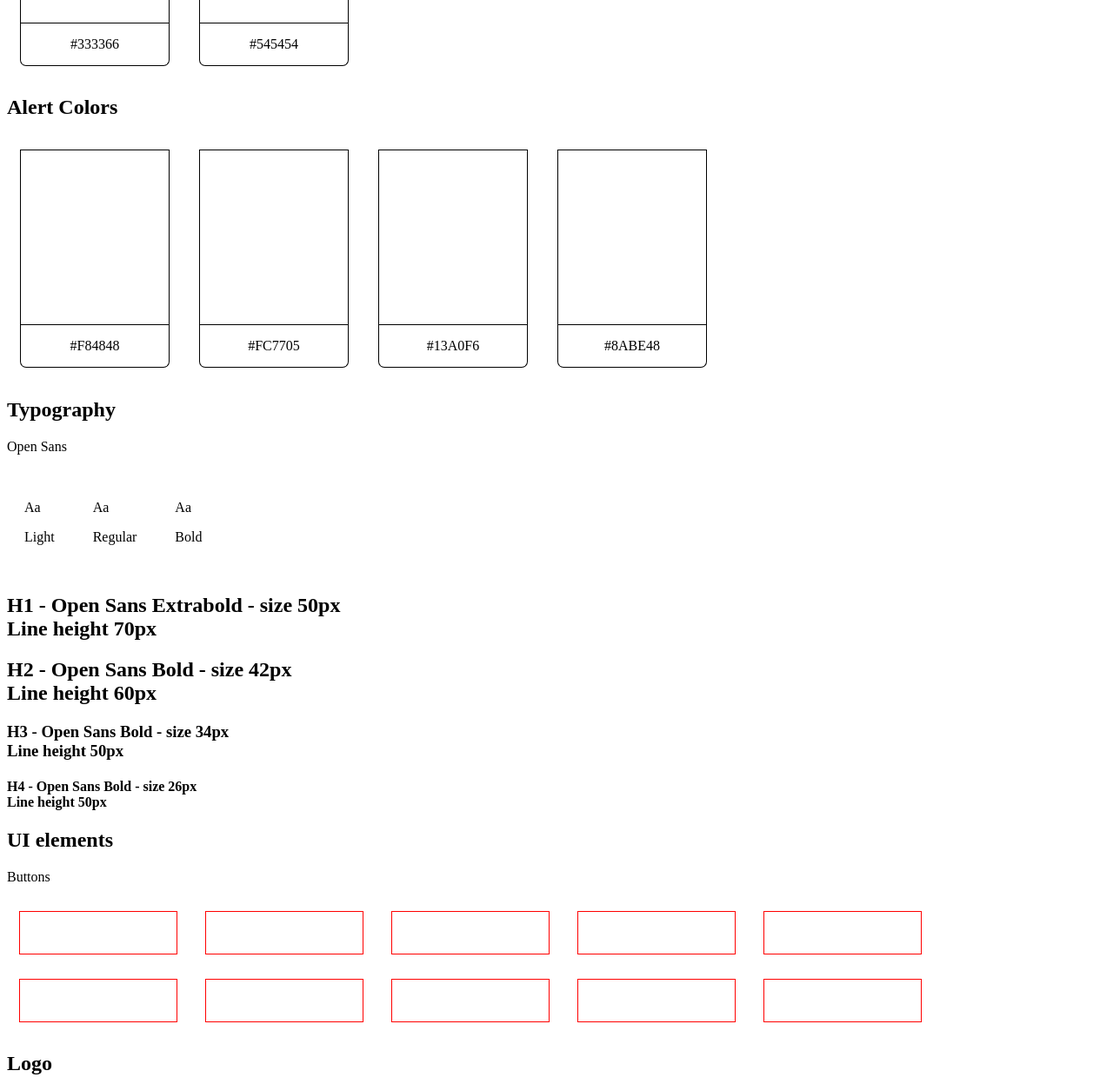
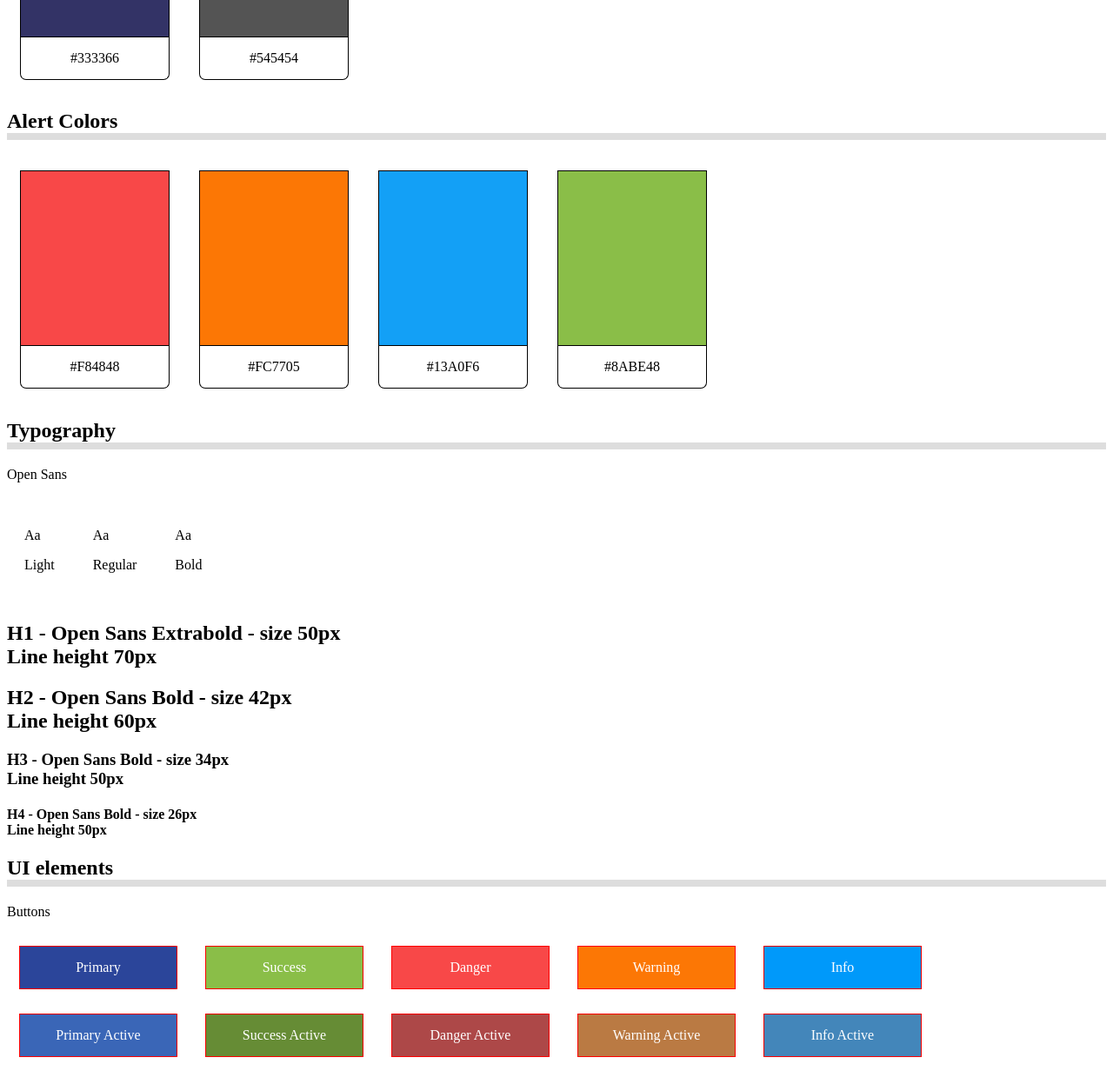
Before and after one commit to asjohnson810/M18Challenge, a plain HTML site: page index.html in a window 1280 px wide. Shown: the part 910-2157 px from the top of the page at 87% size. Drawn offline with Linux system fonts and the light colour scheme.

Commit message:
Changed files/folders

```diff
--- a/css/style.css
+++ b/css/style.css
@@ -1,5 +1,5 @@
 /* Header Styles */
-.header {
+.header{
     height: 250px;
     max-height: 500px;
     background-image: url(../images/upsBackground.png);
@@ -7,9 +7,11 @@
     background-repeat: no-repeat;
     background-position: bottom;
 }
-#pageTopic {
+
+.pageTopic {
     text-align: center;
 }
+
 /* Primary Color */
 .colorContainer {
     display: inline-block;
@@ -25,14 +27,42 @@
     text-align: center;
     border: 1px solid black;
     border-top: none;
+    border-bottom-right-radius: 7px;
     border-bottom-left-radius: 7px;
-   border-bottom-right-radius: 7px;
+}
+.darkBlue {
+    background-color: #333366;
+}
+.darkGrey {
+    background-color: #545454;
+}
+.lightGrey {
+    background-color: #E3E3E3
+}
+.white {
+    background-color: #FFFFFF;
+}
+.lightBlue {
+    background-color: #12A0F6;
+}
+.red {
+    background-color: #F84848;
+}
+.orange {
+    background-color: #FC7705;
+}
+.lightBlue {
+    background-color: #13A0F6;
+}
+.lightGreen {
+    background-color: #8ABE48;
 }
 /* Typography CSS */
 .type_container {
     display: inline-block;
     margin: 20px;
 }
+
 
 /* UI Elements */
 .button {
@@ -44,3 +74,36 @@
     color: white;
     outline: 1px solid red;
 }
+.primary {
+    background-color: #2b459a
+}
+.success {
+    background-color: #8ABE48;
+}
+.danger {
+    background-color: #F84848;
+}
+.warning {
+    background-color: #FC7705;
+}
+.info {
+    background-color: #0099FA;
+}
+.primaryActive {
+    background-color: #3A66B7;
+}
+.successActive {
+    background-color: #668C35;
+}
+.dangerActive {
+    background-color: #AD4848;
+}
+.warningActive {
+    background-color: #BA7A43;
+}
+.infoActive {
+    background-color: #4386BA;
+}
+.sectionHead {
+    border-bottom: 8PX solid #DDDDDD;
+}
--- a/index.html
+++ b/index.html
@@ -1,7 +1,8 @@
 <html>
 <head>
   <title>USPS Style Guide</title>
-  <link rel="stylesheet" type="text/css" href="css/style.css" >
+  <link href="https://fonts.googleapis.com/css?family=Open+Sans&display=swap" rel="stylesheet">
+  <link href="css/style.css" rel="stylesheet" type="text/css">
 </head>
 <body>
 <section class="header"></section>
```
Lines whose indentation alone changed are shown as unchanged.
